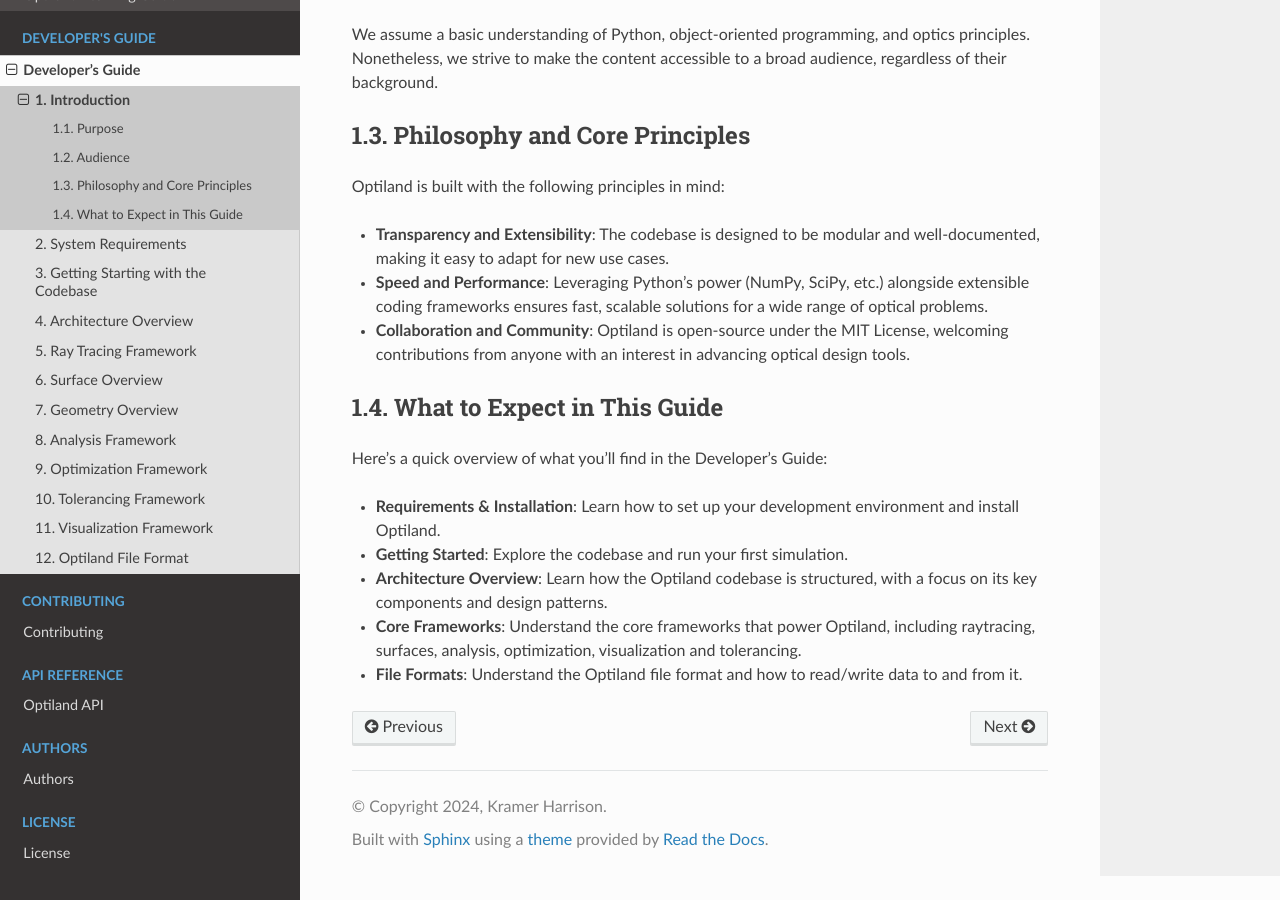
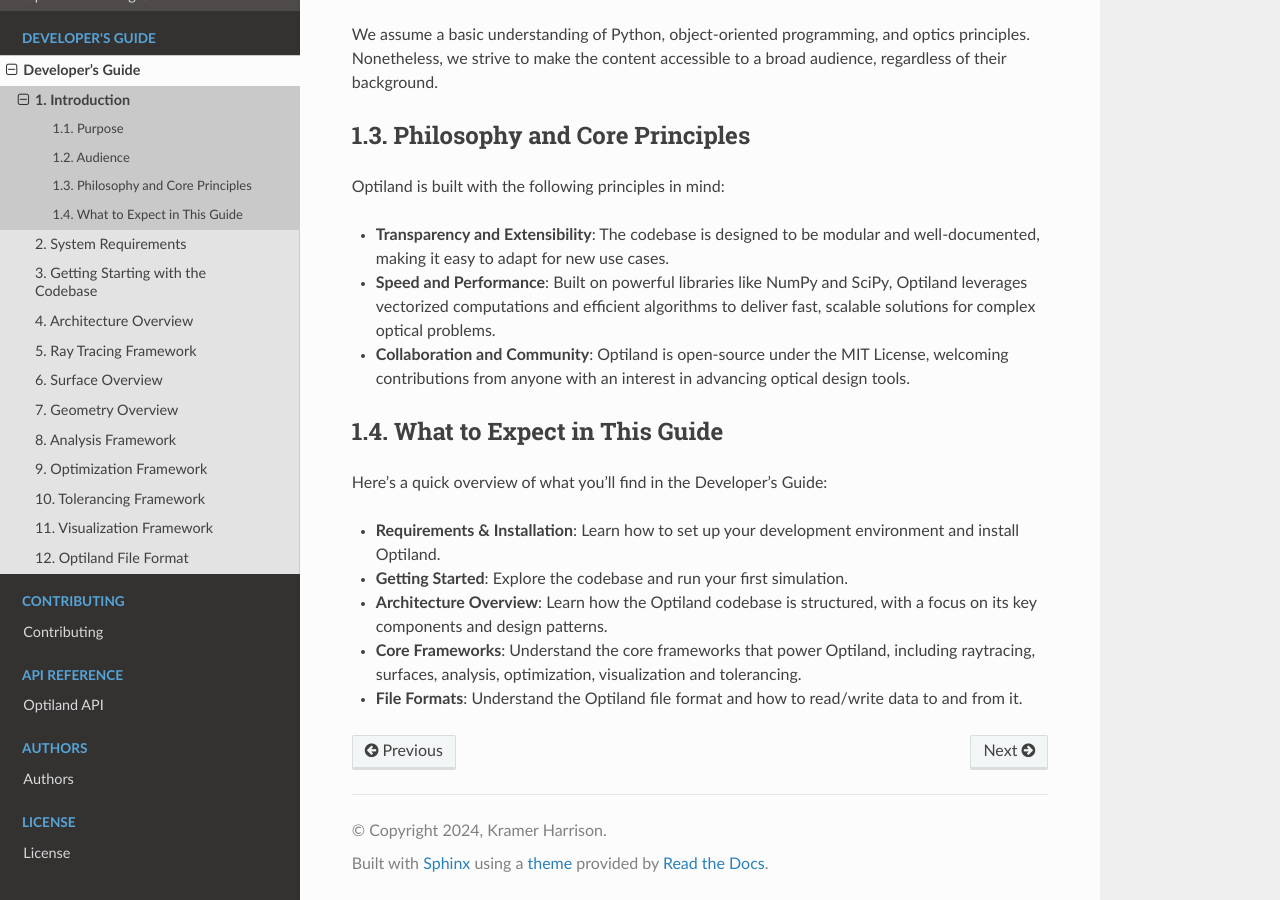
Before and after one commit to HarrisonKramer/optiland, a Sphinx documentation site: the page built from docs/developers_guide/introduction.rst, in a window 1280 px wide and 900 px high, scrolled down 705 px. Built offline with Sphinx 7.4.7 and the Read the Docs theme 3.1.0, drawn with Linux system fonts in a browser that asks for light colours; pages that are not in the unit, such as notebooks, are missing from menus.

Commit message:
docs: enhance clarity in introduction by refining performance description

```diff
--- a/docs/developers_guide/introduction.rst
+++ b/docs/developers_guide/introduction.rst
@@ -29,7 +29,7 @@ Philosophy and Core Principles
 Optiland is built with the following principles in mind:
 
 - **Transparency and Extensibility**: The codebase is designed to be modular and well-documented, making it easy to adapt for new use cases.
-- **Speed and Performance**: Leveraging Python’s power (NumPy, SciPy, etc.) alongside extensible coding frameworks ensures fast, scalable solutions for a wide range of optical problems.
+- **Speed and Performance**: Built on powerful libraries like NumPy and SciPy, Optiland leverages vectorized computations and efficient algorithms to deliver fast, scalable solutions for complex optical problems.
 - **Collaboration and Community**: Optiland is open-source under the MIT License, welcoming contributions from anyone with an interest in advancing optical design tools.
 
 What to Expect in This Guide
```
